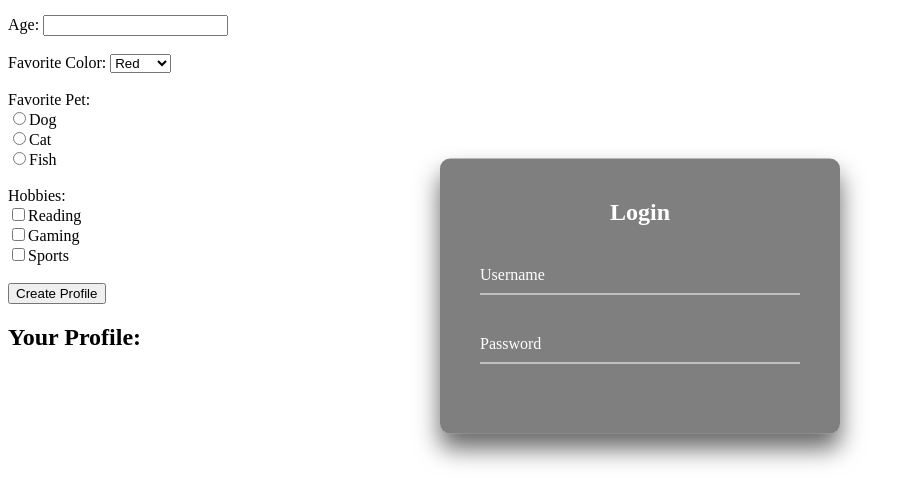
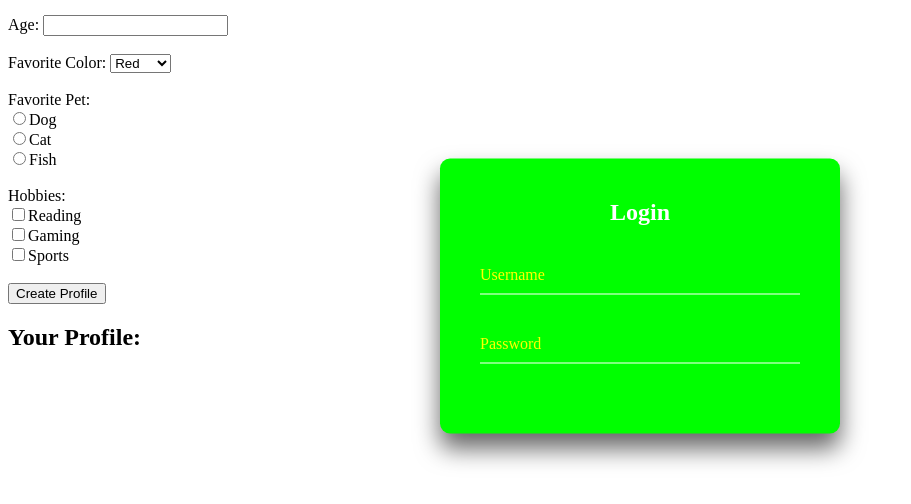
Before and after one commit to YunusGafur/ProfileGenerator, a plain HTML site: page index.html in a window 1280 px wide. Shown: the part 104-608 px from the top of the page, without its empty margins (0-911 px from the left). Drawn offline with Linux system fonts and the light colour scheme.

Commit message:
Update styles.css

```diff
--- a/styles.css
+++ b/styles.css
@@ -9,7 +9,7 @@ html {
   width: 400px;
   padding: 40px;
   transform: translate(-50%, -50%);
-  background: rgba(0,0,0,.5);
+  background: rgba(0,255,0, 1);
   box-sizing: border-box;
   box-shadow: 0 15px 25px rgba(0,0,0,.6);
   border-radius: 10px;
@@ -43,7 +43,7 @@ html {
   left: 0;
   padding: 10px 0;
   font-size: 16px;
-  color: #fff;
+  color: #FF0;
   pointer-events: none;
   transition: .5s;
 }
```
